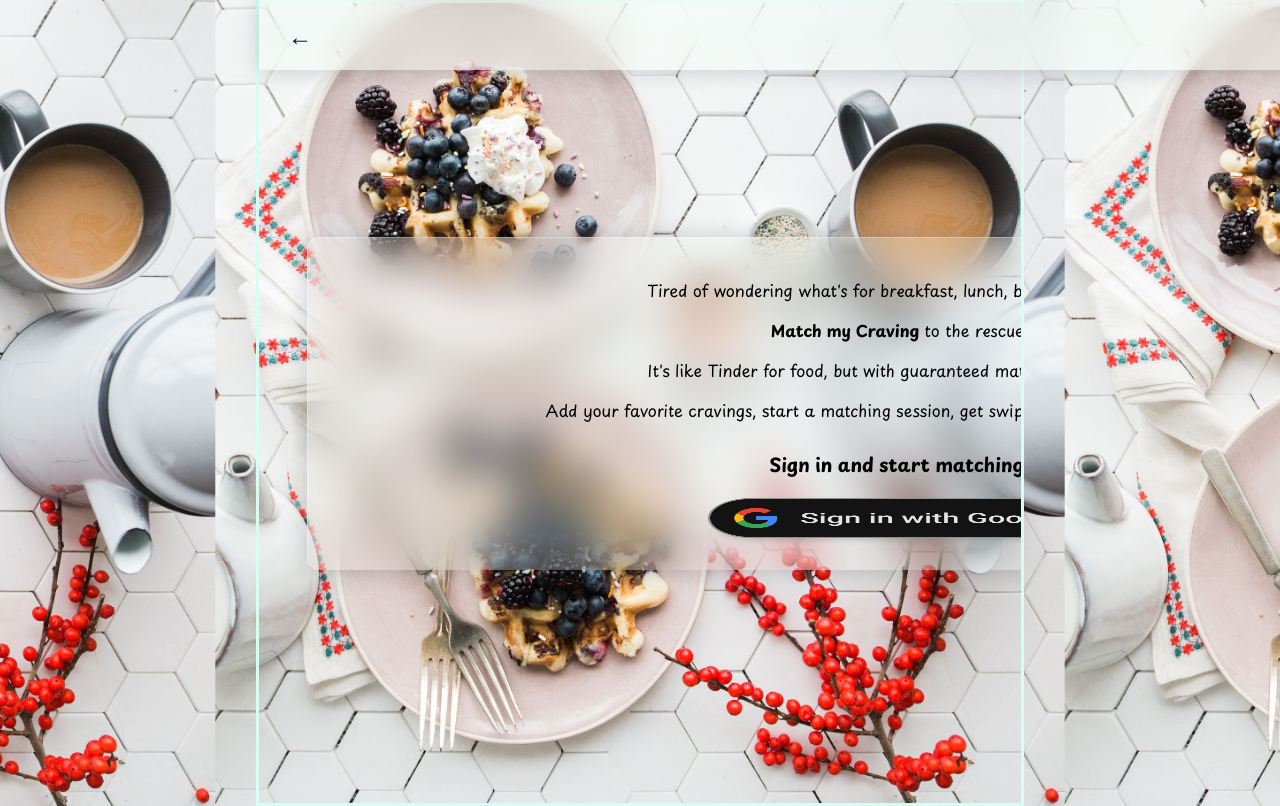
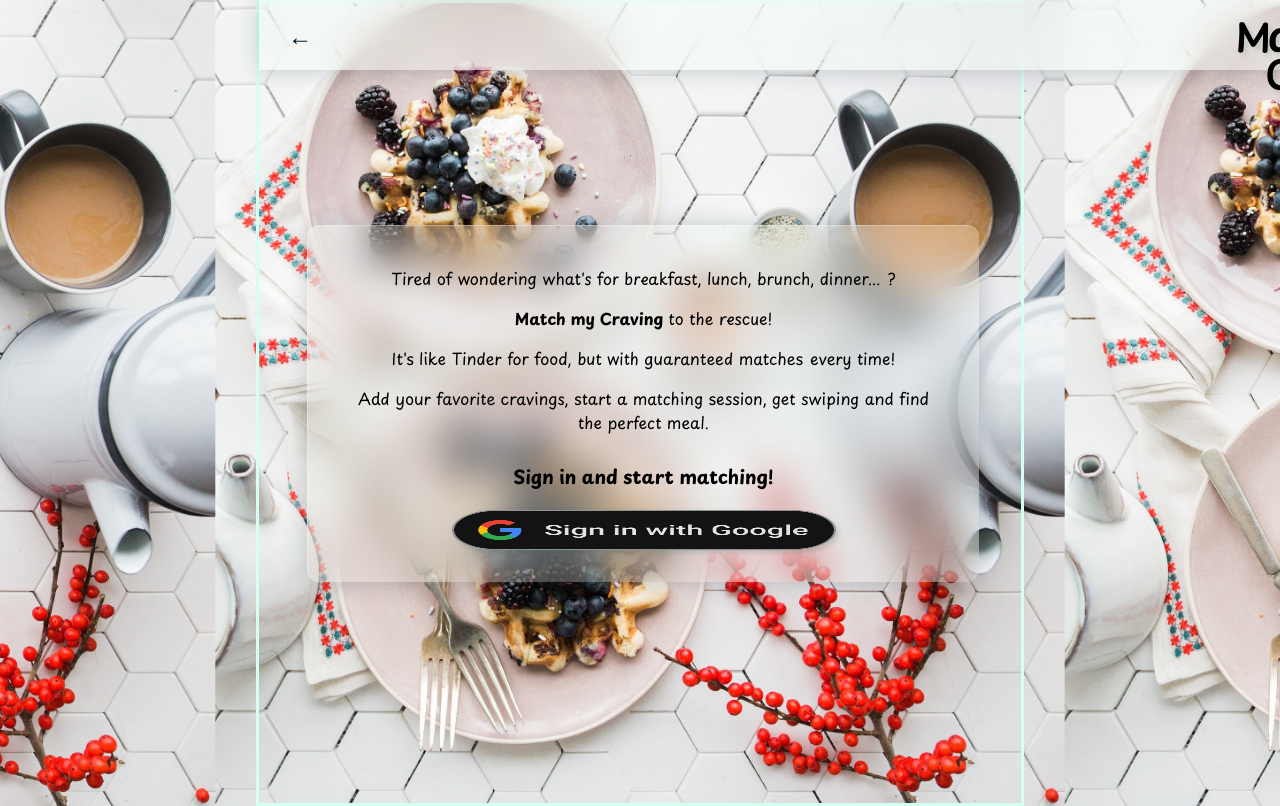
Before and after one commit to itsTHL/match-my-craving, a Next.js app: page / in a window 1280 px wide. Built offline with nearby package versions, Linux system fonts and the light colour scheme; no server answers.

Commit message:
adjust width of main

```diff
--- a/src/components/NavBar.module.css
+++ b/src/components/NavBar.module.css
@@ -30,7 +30,7 @@
 .nav_logo {
   position: absolute;
   top: -20px;
-  right: 0;
+  right: 100px;
   /* width: 10rem; */
   height: 10rem;
   filter: drop-shadow(3px 3px 2px rgba(66, 107, 105, 0.2));
--- a/src/styles/globals.css
+++ b/src/styles/globals.css
@@ -29,7 +29,8 @@
 }
 
 html,
-body {
+body,
+main {
   max-width: var(--max-width);
   overflow-x: hidden;
 }
```
